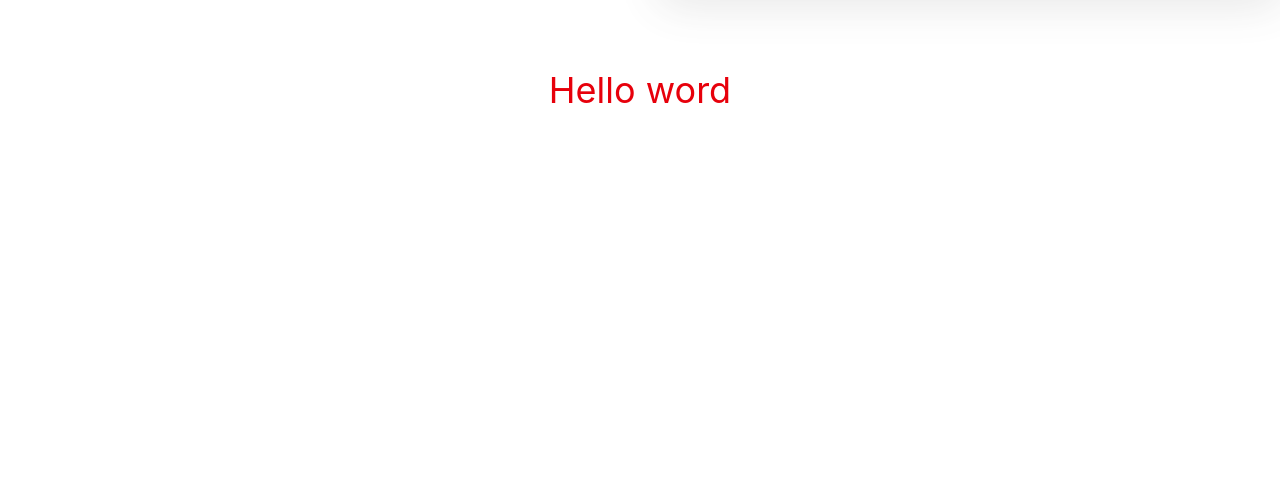
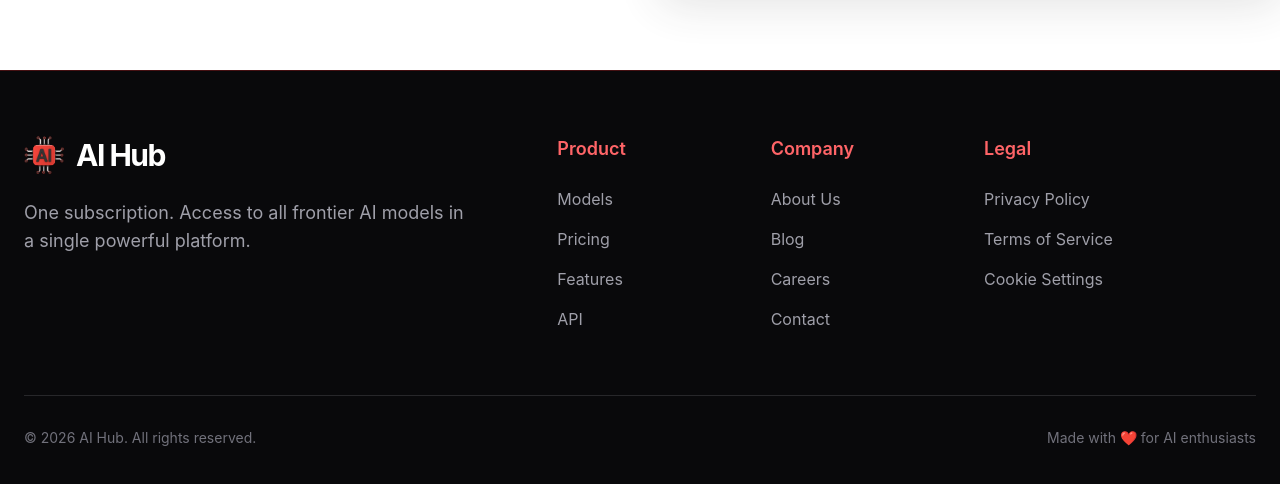
Before and after one commit to codebreaker7897/ai-model-hub-assets, a React (Vite) app: page / in a window 1280 px wide. Shown: the part 652-1136 px from the top of the page. Before the commit the page ends 800 px from the top, so only its background shows below. Built offline with nearby package versions, Linux system fonts and the light colour scheme; grey boxes are pictures that could not be loaded.

Commit message:
Add footer with navigation links

```diff
--- a/src/App.jsx
+++ b/src/App.jsx
@@ -4,6 +4,7 @@
 import './App.css'
 import Navbar from './assets/components/Navbar'
 import Banner from './assets/components/Banner'
+import Footer from './assets/components/Footer'
 
 function App() {
 
@@ -13,7 +14,9 @@
     <Navbar></Navbar>
     <Banner></Banner>
 
-<h1 className='text-red-600 text-bold text-4xl text-center '>Hello word</h1>
+
+    <Footer></Footer>
+
     </>
   )
 }
--- /dev/null
+++ b/src/assets/components/Footer.jsx
@@ -0,0 +1,119 @@
+const Footer = () => {
+  return (
+    <footer className="bg-zinc-950 border-t border-red-900/50 pt-16 pb-10">
+      <div className="max-w-7xl mx-auto px-6">
+        <div className="grid grid-cols-1 md:grid-cols-12 gap-12">
+          {/* Logo & Description */}
+          <div className="md:col-span-5">
+            <div className="flex items-center gap-3 mb-6">
+              <img src="/logo.png" alt="AI Hub Logo" className="h-10 w-auto" />
+              <h2 className="text-3xl font-bold tracking-tighter text-white">
+                AI Hub
+              </h2>
+            </div>
+
+            <p className="text-zinc-400 text-lg max-w-md">
+              One subscription. Access to all frontier AI models in a single
+              powerful platform.
+            </p>
+
+            {/* <div className="mt-8 flex gap-6 text-2xl text-zinc-500">
+                            <a href="#" className="hover:text-red-500 transition-colors"><FaTwitter /></a>
+                            <a href="#" className="hover:text-red-500 transition-colors"><FaGithub /></a>
+                            <a href="#" className="hover:text-red-500 transition-colors"><FaLinkedin /></a>
+                            <a href="#" className="hover:text-red-500 transition-colors"><FaDiscord /></a>
+                            <a href="#" className="hover:text-red-500 transition-colors"><FaYoutube /></a>
+                        </div> */}
+          </div>
+
+          {/* Quick Links */}
+          <div className="md:col-span-2">
+            <h3 className="text-red-400 font-semibold mb-6 text-lg">Product</h3>
+            <ul className="space-y-4 text-zinc-400">
+              <li>
+                <a href="#" className="hover:text-white transition">
+                  Models
+                </a>
+              </li>
+              <li>
+                <a href="#" className="hover:text-white transition">
+                  Pricing
+                </a>
+              </li>
+              <li>
+                <a href="#" className="hover:text-white transition">
+                  Features
+                </a>
+              </li>
+              <li>
+                <a href="#" className="hover:text-white transition">
+                  API
+                </a>
+              </li>
+            </ul>
+          </div>
+
+          <div className="md:col-span-2">
+            <h3 className="text-red-400 font-semibold mb-6 text-lg">Company</h3>
+            <ul className="space-y-4 text-zinc-400">
+              <li>
+                <a href="#" className="hover:text-white transition">
+                  About Us
+                </a>
+              </li>
+              <li>
+                <a href="#" className="hover:text-white transition">
+                  Blog
+                </a>
+              </li>
+              <li>
+                <a href="#" className="hover:text-white transition">
+                  Careers
+                </a>
+              </li>
+              <li>
+                <a href="#" className="hover:text-white transition">
+                  Contact
+                </a>
+              </li>
+            </ul>
+          </div>
+
+          <div className="md:col-span-3">
+            <h3 className="text-red-400 font-semibold mb-6 text-lg">Legal</h3>
+            <ul className="space-y-4 text-zinc-400">
+              <li>
+                <a href="#" className="hover:text-white transition">
+                  Privacy Policy
+                </a>
+              </li>
+              <li>
+                <a href="#" className="hover:text-white transition">
+                  Terms of Service
+                </a>
+              </li>
+              <li>
+                <a href="#" className="hover:text-white transition">
+                  Cookie Settings
+                </a>
+              </li>
+            </ul>
+          </div>
+        </div>
+
+        {/* Bottom Bar */}
+        <div className="mt-16 pt-8 border-t border-zinc-800 flex flex-col md:flex-row items-center justify-between gap-4 text-sm text-zinc-500">
+          <div>© {new Date().getFullYear()} AI Hub. All rights reserved.</div>
+
+          <div className="flex gap-6">
+            <a href="#" className="hover:text-red-400 transition">
+              Made with ❤️ for AI enthusiasts
+            </a>
+          </div>
+        </div>
+      </div>
+    </footer>
+  );
+};
+
+export default Footer;
```
